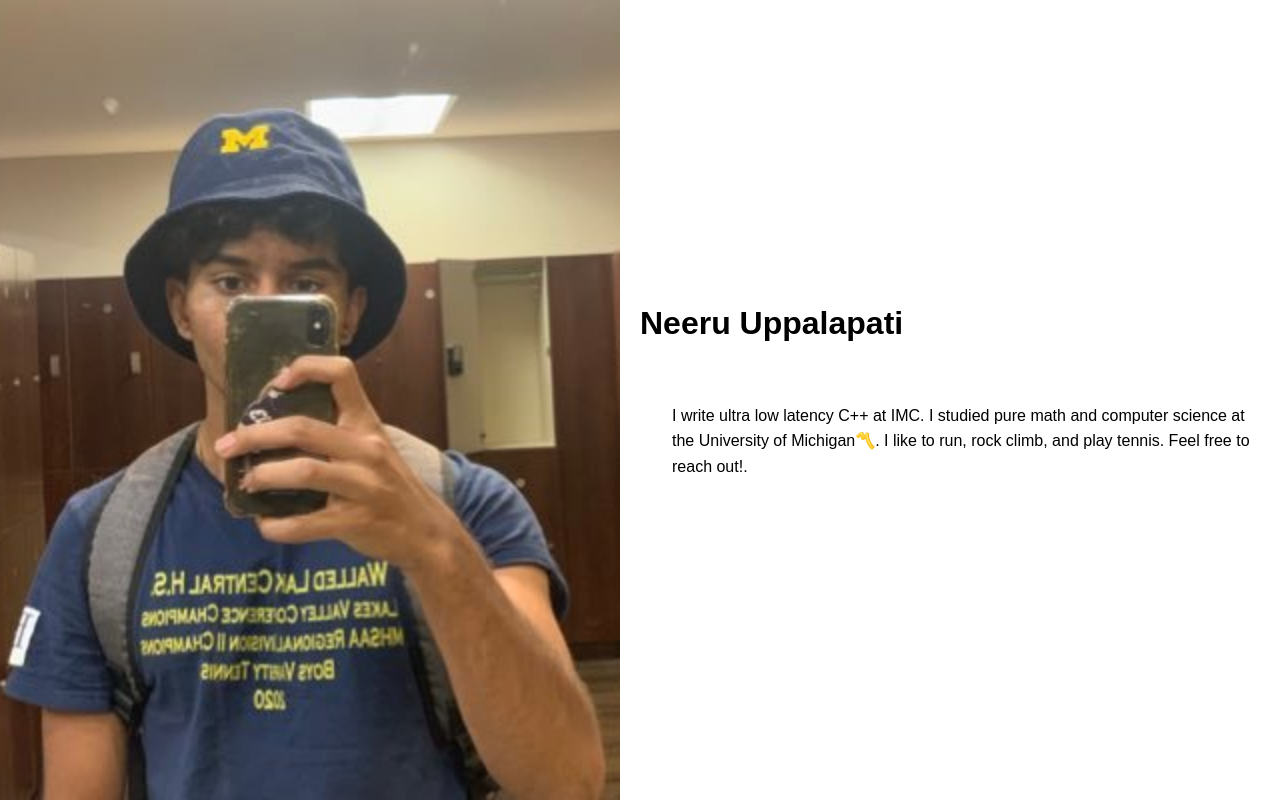
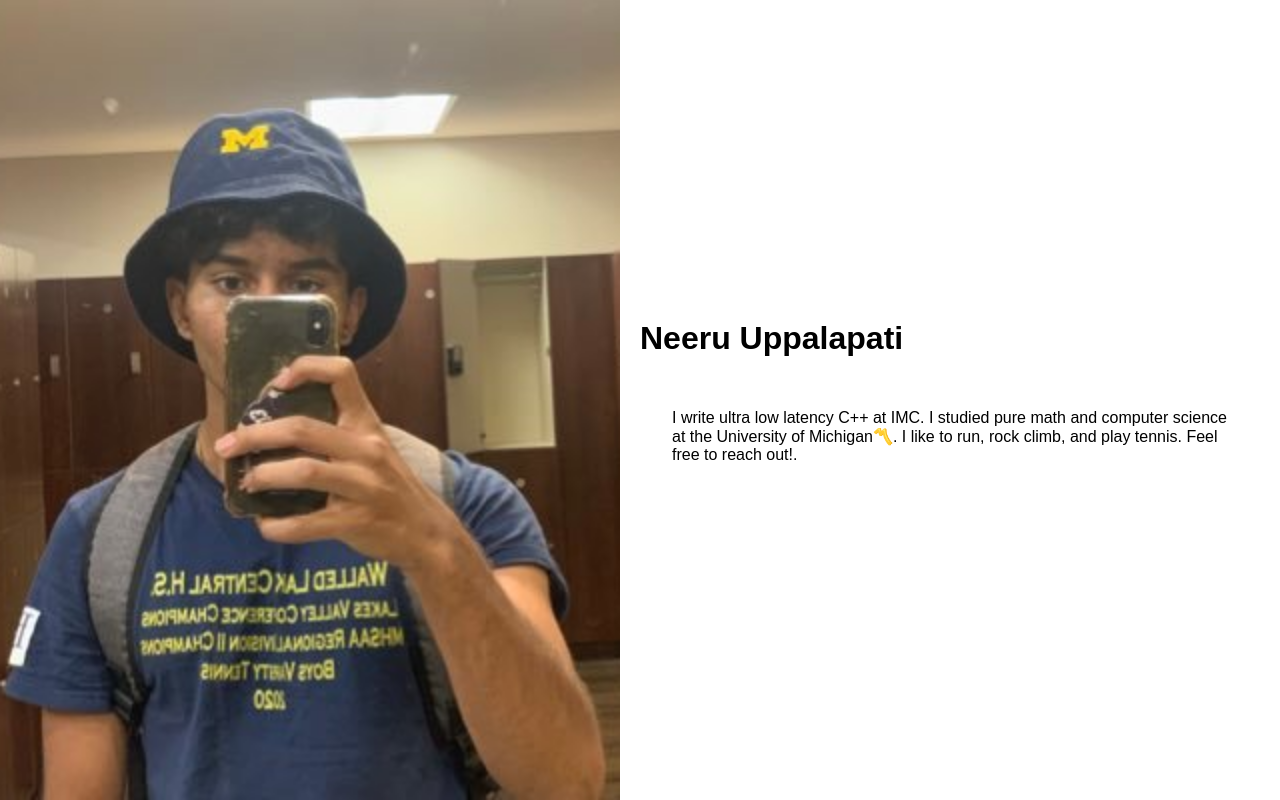
Before and after one commit to neeruuppalapati/neeru.github.io, a plain HTML site: page index.html in a window 1280 px wide. Drawn offline with Linux system fonts and the light colour scheme.

Commit message:
add intent

```diff
--- a/style.css
+++ b/style.css
@@ -35,9 +35,8 @@ body {
 }
 
 .text p {
-    line-height: 1.6;
-    margin-top: 10px;
-    padding-left: 2em; /* Indents all lines */
+    margin-left: 2em; /* Indents all lines */
+    margin-right: 2em; /* Optional: Adds symmetry on both sides */
 }
 
 @media screen and (max-width: 768px) {
```
